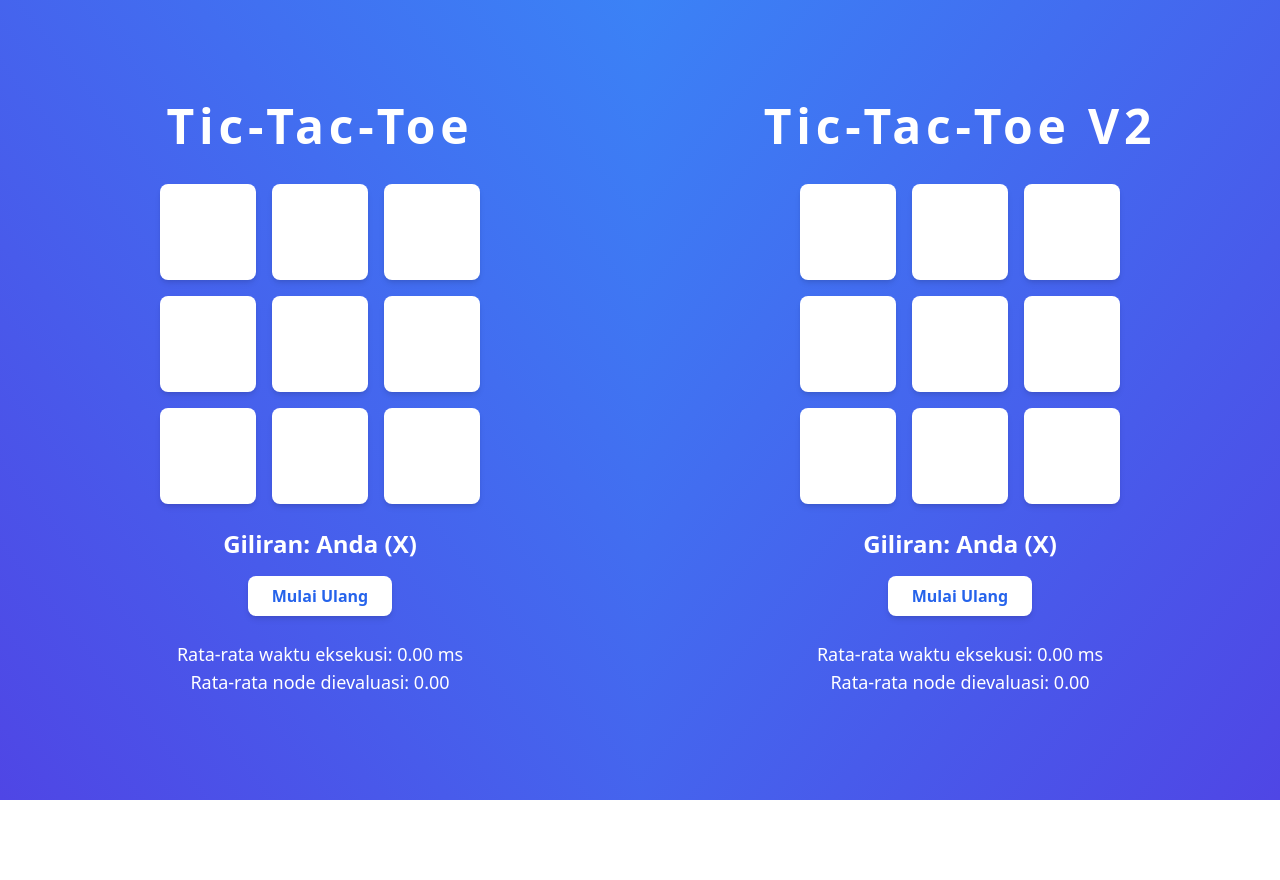
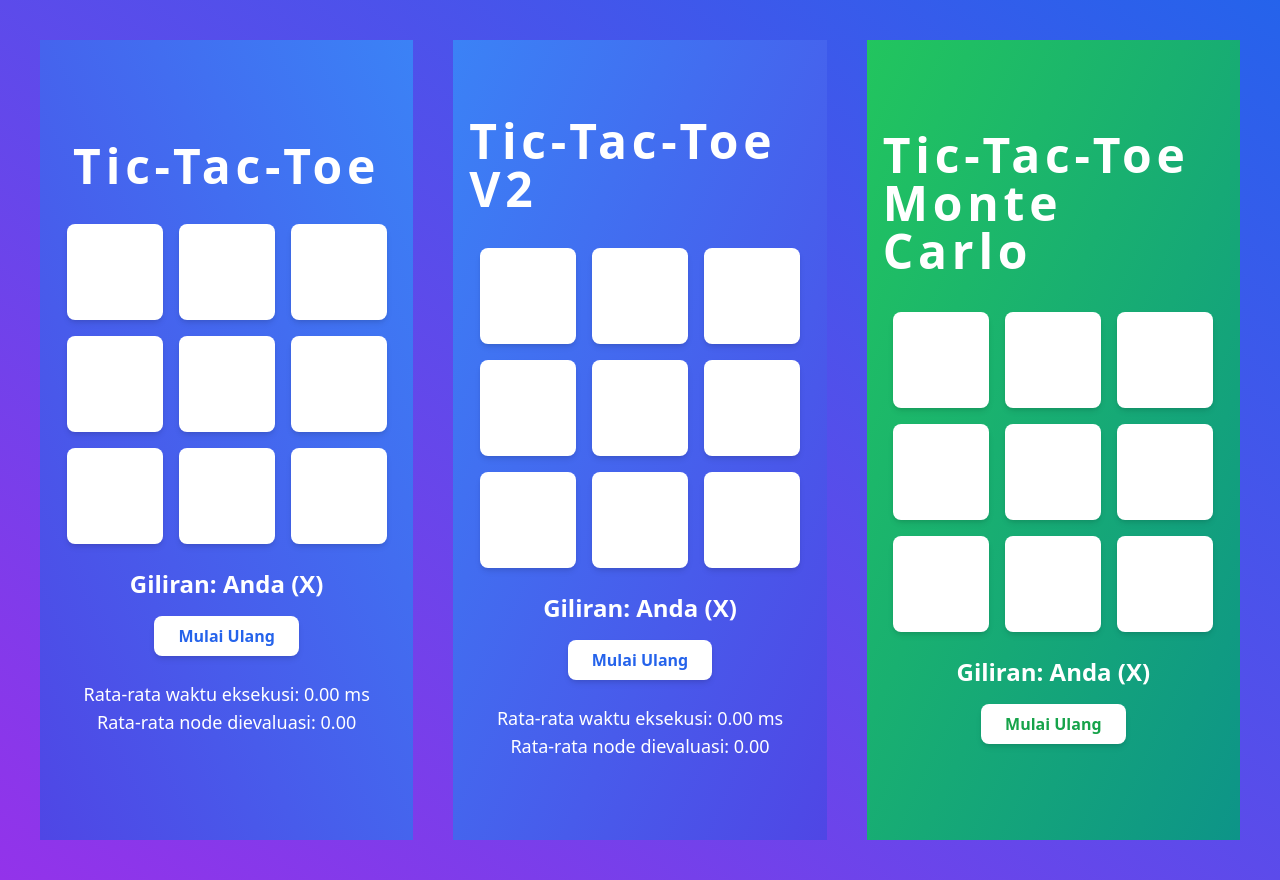
Before and after one commit to 24aeronyx/tictactoe_PKB, a React (Vite) app: page / in a window 1280 px wide. Before the commit the page ends 800 px from the top, so only its background shows below. Built offline with nearby package versions, Linux system fonts and the light colour scheme.

Commit message:
menambahkan monte carlo

```diff
--- a/src/App.jsx
+++ b/src/App.jsx
@@ -1,12 +1,21 @@
-import { useState } from "react";
 import TicTacToe from "./components/TicTacToe";
 import TicTacToeV2 from "./components/TicTacToeV2";
+import TicTacToeMonteCarlo from "./components/TicTacToeMonteCarlo";
 
 function App() {
   return (
-    <div className="flex justify-between">
-      <TicTacToe />
-      <TicTacToeV2/>
+    <div className="flex flex-col items-center gap-10 p-10 bg-gradient-to-bl from-blue-600 to-purple-600 min-h-screen">
+      <div className="flex flex-col lg:flex-row justify-between items-center gap-10">
+        <div className="flex-1 flex justify-center">
+          <TicTacToe />
+        </div>
+        <div className="flex-1 flex justify-center">
+          <TicTacToeV2 />
+        </div>
+        <div className="flex-1 flex justify-center">
+          <TicTacToeMonteCarlo />
+        </div>
+      </div>
     </div>
   );
 }
--- /dev/null
+++ b/src/components/TicTacToeMonteCarlo.jsx
@@ -0,0 +1,162 @@
+import React, { useState, useEffect } from "react";
+import Confetti from "react-confetti";
+
+const TicTacToeMonteCarlo = () => {
+  const [squares, setSquares] = useState(Array(9).fill(null));
+  const [isXNext, setIsXNext] = useState(true);
+  const [status, setStatus] = useState("Giliran: Anda (X)");
+  const [showConfetti, setShowConfetti] = useState(false);
+  const [isDraw, setIsDraw] = useState(false);
+
+  const calculateWinner = (squares) => {
+    const lines = [
+      [0, 1, 2],
+      [3, 4, 5],
+      [6, 7, 8],
+      [0, 3, 6],
+      [1, 4, 7],
+      [2, 5, 8],
+      [0, 4, 8],
+      [2, 4, 6],
+    ];
+    for (let [a, b, c] of lines) {
+      if (
+        squares[a] &&
+        squares[a] === squares[b] &&
+        squares[a] === squares[c]
+      ) {
+        return squares[a];
+      }
+    }
+    return null;
+  };
+
+  const winner = calculateWinner(squares);
+
+  const simulateGame = (board, currentPlayer) => {
+    const squaresCopy = [...board];
+    let player = currentPlayer;
+
+    while (true) {
+      const validMoves = squaresCopy
+        .map((val, idx) => (val === null ? idx : null))
+        .filter((idx) => idx !== null);
+
+      if (validMoves.length === 0) return null; // Draw
+      const randomMove =
+        validMoves[Math.floor(Math.random() * validMoves.length)];
+      squaresCopy[randomMove] = player;
+
+      const result = calculateWinner(squaresCopy);
+      if (result) return result;
+
+      player = player === "X" ? "O" : "X"; // Switch player
+    }
+  };
+
+  const monteCarlo = (board, simulations = 100) => {
+    const scores = Array(9).fill(0);
+    const validMoves = board
+      .map((val, idx) => (val === null ? idx : null))
+      .filter((idx) => idx !== null);
+
+    validMoves.forEach((move) => {
+      for (let i = 0; i < simulations; i++) {
+        const boardCopy = [...board];
+        boardCopy[move] = "O"; // Simulate AI's move
+        const result = simulateGame(boardCopy, "X");
+
+        if (result === "O") scores[move] += 1; // AI wins
+        else if (result === "X") scores[move] -= 1; // Player wins
+      }
+    });
+
+    return scores.indexOf(Math.max(...scores));
+  };
+
+  const handleClick = (i) => {
+    if (winner || squares[i] || !isXNext) return;
+
+    const newSquares = squares.slice();
+    newSquares[i] = "X";
+    setSquares(newSquares);
+    setIsXNext(false);
+  };
+
+  useEffect(() => {
+    if (!isXNext && !winner) {
+      const aiMove = monteCarlo(squares, 500);
+      if (aiMove !== undefined) {
+        const newSquares = squares.slice();
+        newSquares[aiMove] = "O";
+        setSquares(newSquares);
+        setIsXNext(true);
+      }
+    }
+  }, [isXNext, squares, winner]);
+
+  useEffect(() => {
+    if (winner) {
+      setStatus(`Pemenang: ${winner}`);
+      setShowConfetti(true);
+      setIsDraw(false);
+    } else if (!squares.includes(null)) {
+      setStatus("Seri!");
+      setShowConfetti(false);
+      setIsDraw(true);
+    } else {
+      setStatus(`Giliran: ${isXNext ? "Anda (X)" : "AI (O)"}`);
+      setShowConfetti(false);
+      setIsDraw(false);
+    }
+  }, [winner, squares, isXNext]);
+
+  const resetGame = () => {
+    setSquares(Array(9).fill(null));
+    setIsXNext(true);
+    setStatus("Giliran: Anda (X)");
+    setShowConfetti(false);
+    setIsDraw(false);
+  };
+
+  return (
+    <div
+      className={`flex flex-col items-center justify-center min-h-screen bg-gradient-to-br ${
+        isDraw ? "bg-gray-500" : "from-green-500 to-teal-600"
+      } w-full p-4 transition-colors duration-500`}
+    >
+      <h1 className="text-5xl font-bold text-white mb-8 tracking-widest animate-bounce">
+        Tic-Tac-Toe Monte Carlo
+      </h1>
+      <div
+        className={`grid grid-cols-3 gap-4 ${isDraw ? "animate-pulse" : ""}`}
+      >
+        {squares.map((square, i) => (
+          <button
+            key={i}
+            onClick={() => handleClick(i)}
+            className={`w-24 h-24 flex items-center justify-center text-4xl font-bold rounded-lg shadow-md text-green-500 bg-white hover:bg-green-100 transition-colors duration-200 ${
+              square === "X" ? "text-blue-600" : "text-red-500"
+            }`}
+          >
+            {square}
+          </button>
+        ))}
+      </div>
+      <div className="mt-6 text-center">
+        <h2 className="text-2xl font-semibold text-white">{status}</h2>
+        <button
+          onClick={resetGame}
+          className="mt-4 px-6 py-2 bg-white text-green-600 font-bold rounded-lg shadow-md hover:bg-neutral-200 transition-all duration-200"
+        >
+          Mulai Ulang
+        </button>
+      </div>
+      {showConfetti && (
+        <Confetti width={window.innerWidth} height={window.innerHeight} />
+      )}
+    </div>
+  );
+};
+
+export default TicTacToeMonteCarlo;
```
